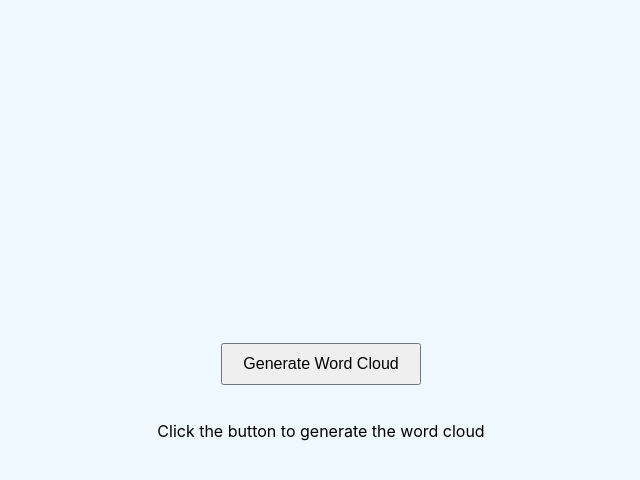
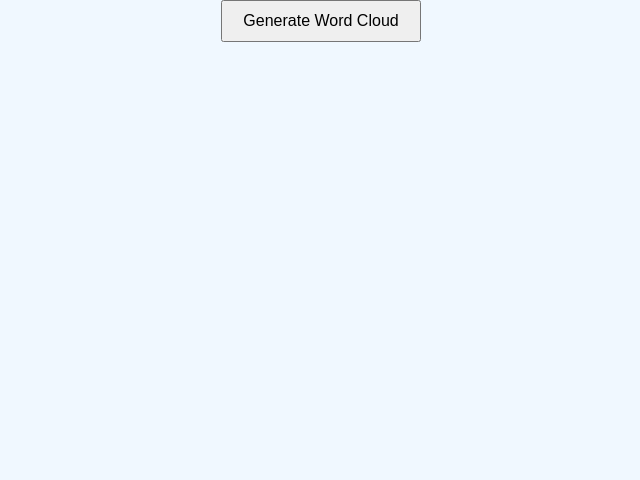
Before and after one commit to DavidnotBeckham/wordcloud-fe, a React (Create React App) app: page / in a window 1280 px wide. Shown: the top 480 px of the page, without its empty margins (319-959 px from the left). Built offline with nearby package versions, Linux system fonts and the light colour scheme.

Commit message:
Fix: Vanishing Button

```diff
--- a/src/App.js
+++ b/src/App.js
@@ -6,6 +6,7 @@ import { Tooltip as ReactTooltip } from 'react-tooltip'; // 올바른 import 문
 const App = () => {
   const [words, setWords] = useState([]);
   const [myColors] = useState(['#FF0000', '#FF4500', '#FF6347', '#FF7F50', '#FF8C00']);
+  const [showWordCloud, setShowWordCloud] = useState(false); // 워드클라우드 가시성 상태
 
   const onWordClick = (word) => {
     alert(`You clicked on: ${word.text}`);
@@ -22,6 +23,7 @@ const App = () => {
         console.log('Data received:', res.data); // 데이터 수신 확인
         if (Array.isArray(res.data)) {
           setWords(res.data);
+          setShowWordCloud(true); // 워드클라우드 데이터가 로드되면 표시
         } else {
           console.error('Unexpected data format:', res.data);
         }
@@ -47,11 +49,13 @@ const App = () => {
         backgroundColor: '#F0F8FF',
       }}
     >
-      <button onClick={getWorldCloud} style={{ marginBottom: '20px', padding: '10px 20px', fontSize: '16px' }}>
-        Generate Word Cloud
-      </button>
-      <div>
-        {words.length > 0 ? (
+      {!showWordCloud && ( // 워드클라우드가 표시되지 않을 때만 버튼 렌더링
+        <button onClick={getWorldCloud} style={{ marginBottom: '20px', padding: '10px 20px', fontSize: '16px' }}>
+          Generate Word Cloud
+        </button>
+      )}
+      <div style={{ width: '100%', height: '100%', position: 'relative' }}>
+        {showWordCloud && words.length > 0 && (
           <Wordcloud
             data={words}
             fontSizeMapper={fontSizeMapper}
@@ -59,12 +63,10 @@ const App = () => {
             fill={(word, index) => myColors[index % myColors.length]}
             onWordClick={(word) => onWordClick(word)}
             style={{ fontFamily: 'sans-serif', fontWeight: 'bold' }}
-            width={600}
-            height={400}
-            padding={2}
+            width={800}  // 폭을 더 넓게 설정
+            height={600} // 높이를 더 크게 설정
+            padding={5}  // 단어 간 여백
           />
-        ) : (
-          <p>Click the button to generate the word cloud</p>
         )}
         <ReactTooltip
           anchorSelect=".wordcloud-word" // 툴팁을 적용할 요소 선택자
```
